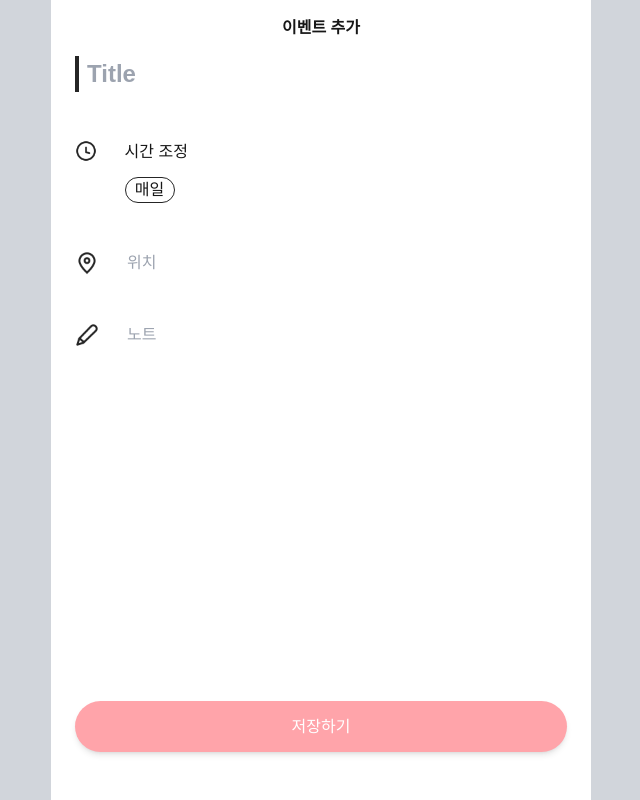
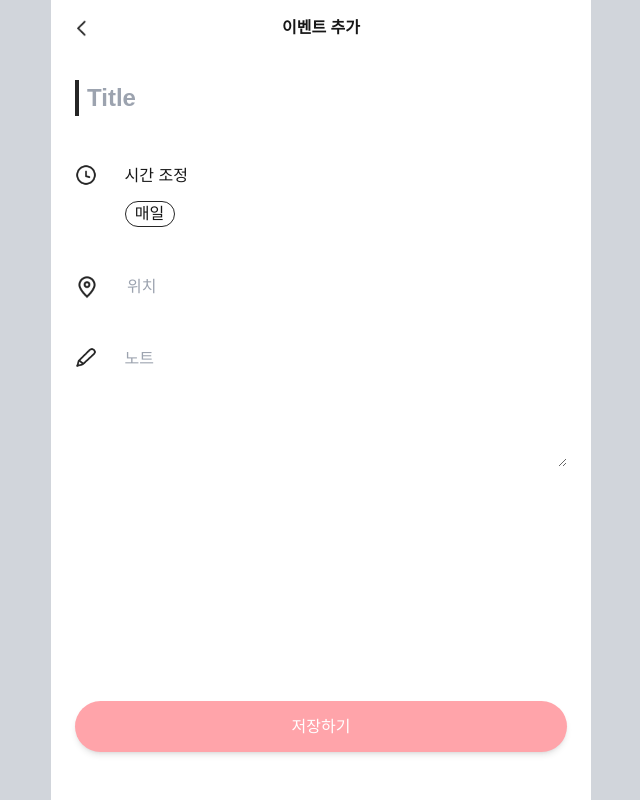
Before and after one commit to chipmunkcol/bit-o, a Next.js app: page /calendar/add in a window 1280 px wide. Shown: the top 800 px of the page, without its empty margins (319-959 px from the left). Built offline with nearby package versions, Linux system fonts and the light colour scheme.

Commit message:
feat: addevent - Note

```diff
--- a/src/app/(pages)/calendar/add/AddEventNote.tsx
+++ b/src/app/(pages)/calendar/add/AddEventNote.tsx
@@ -1,13 +1,27 @@
+import useAddEventStore from '@/store/addEventStore'
 import Image from 'next/image'
 
 const AddEventNote = () => {
+  const { note, setNote } = useAddEventStore()
+
+  const handleTextAreaChange = (e: React.ChangeEvent<HTMLTextAreaElement>) => {
+    const { value } = e.target
+    setNote(value)
+  }
+
   return (
     <div className="flex gap-[1.75rem]">
       <div>
         <Image alt="clock" src="/images/icon/pencil.png" width={24} height={24} />
       </div>
 
-      <input placeholder="노트" />
+      <textarea
+        className="outline-none w-full "
+        rows={5}
+        placeholder="노트"
+        value={note ? note : ''}
+        onChange={handleTextAreaChange}
+      />
     </div>
   )
 }
--- a/src/app/(pages)/calendar/add/AddEventTime.tsx
+++ b/src/app/(pages)/calendar/add/AddEventTime.tsx
@@ -7,7 +7,7 @@ const AddEventTime = () => {
         <Image alt="clock" src="/images/icon/clock.png" width={24} height={24} />
       </div>
 
-      <div className="flex flex-col gap-[0.8rem] w-full">
+      <div className="flex flex-col gap-[0.8rem] last:w-full">
         <div>시간 조정</div>
         <div className="border border-black rounded-full w-[50px]">
           <p className="text-center ">매일</p>
--- a/src/app/(pages)/calendar/add/page.tsx
+++ b/src/app/(pages)/calendar/add/page.tsx
@@ -10,8 +10,8 @@ import AddEventLocation from './AddEventLocation'
 export default function AddEventPage() {
   return (
     <>
-      <BaseHeader title={'이벤트 추가'} />
-      <div className="flex flex-col px-[1.5rem] h-[100vh] overflow-hidden">
+      <BaseHeader title={'이벤트 추가'} backIcon />
+      <div className="flex flex-col px-[1.5rem] h-[100vh] overflow-hidden py-[1.5rem]">
         <div className="flex flex-col flex-grow overflow-y-auto gap-[3rem] ">
           <AddEventTitle placeholder={'Title'} />
           <AddEventTime />
--- a/src/store/addEventStore.tsx
+++ b/src/store/addEventStore.tsx
@@ -2,12 +2,16 @@ import { create } from 'zustand'
 
 interface AddEventStore {
   title: string | null
+  note: string | null
   setTitle: (title: string) => void
+  setNote: (note: string) => void
 }
 
 const useAddEventStore = create<AddEventStore>((set) => ({
-  title: '',
+  title: null,
+  note: null,
   setTitle: (title: string) => set({ title }),
+  setNote: (note: string) => set({ note }),
 }))
 
 export default useAddEventStore
--- a/src/widgets/layout/BaseHeader.tsx
+++ b/src/widgets/layout/BaseHeader.tsx
@@ -1,19 +1,35 @@
+import Image from 'next/image'
+import { useRouter } from 'next/navigation'
+
 interface HeaderProps {
   title: string
-  leftIcon?: React.ReactNode
-  rightIcon?: React.ReactNode
-  onClickleftIcon?: () => void
+  backIcon?: boolean
 }
 
 /**
  * 기본 헤더 컴포넌트
- * 가운데 텍스트와 좌우에 아이콘을 넣을 수 있습니다.
+ * 옵션 : 뒤로가기 버튼
  */
-const BaseHeader = ({ title, leftIcon }: HeaderProps) => {
+const BaseHeader = ({ title, backIcon }: HeaderProps) => {
+  const router = useRouter()
+
+  const handleBackIcon = () => {
+    router.back()
+  }
   return (
-    <div className="py-[1rem] sticky top-0 left-0 right-0 bg-white">
-      {leftIcon && leftIcon}
-      <p className="text-center text-[1rem] font-semibold">{title}</p>
+    <div className="flex px-[1.5rem] py-[1rem] sticky top-0 left-0 right-0 bg-white items-center">
+      {/** 뒤로가기  */}
+      {backIcon && (
+        <Image
+          className="rotate-180 absolute left-[1rem]"
+          alt="couble_right"
+          src="/images/icon/arrow.png"
+          width={30}
+          height={30}
+          onClick={handleBackIcon}
+        />
+      )}
+      <p className="text-[1rem] font-semibold text-center flex-grow">{title}</p>
     </div>
   )
 }
```
